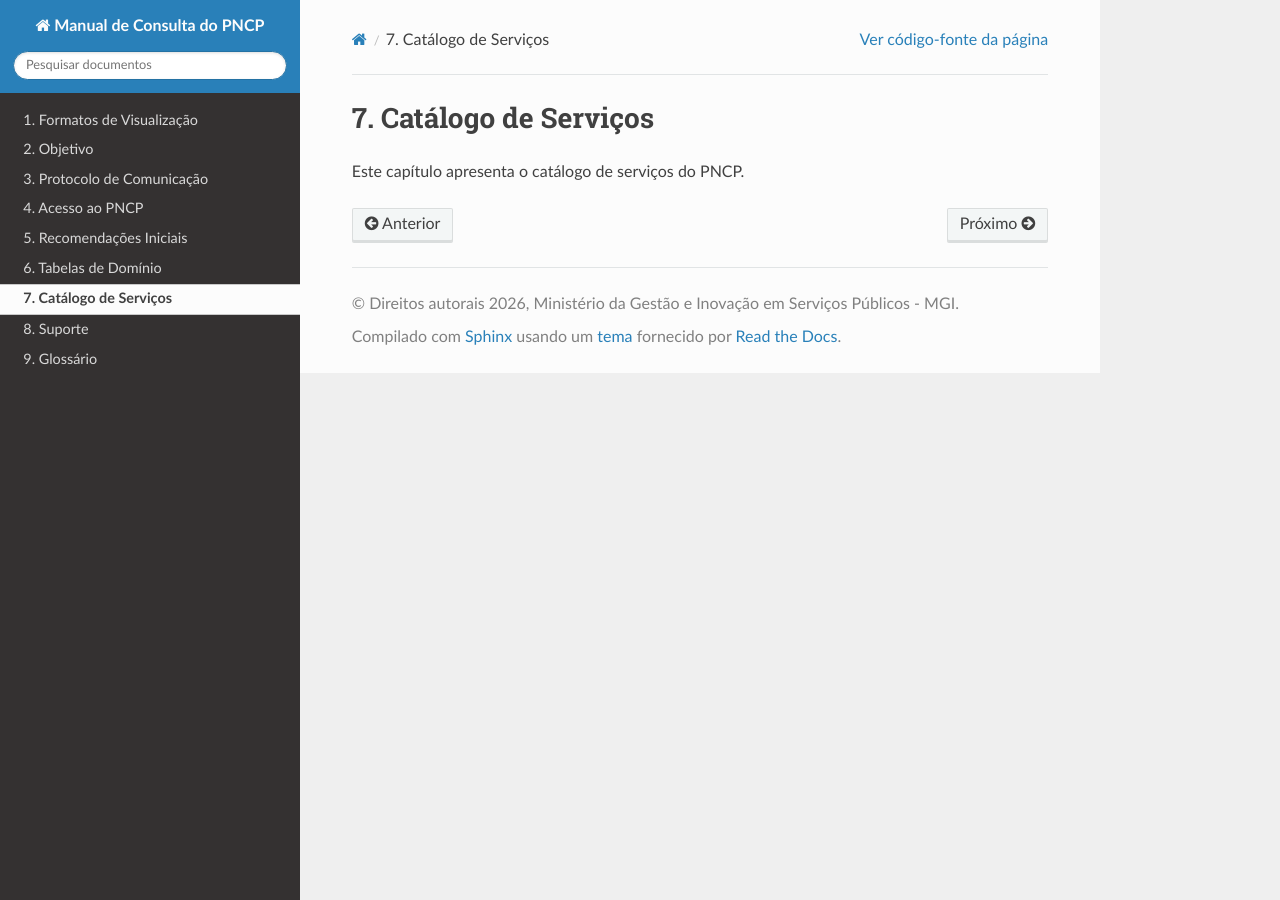
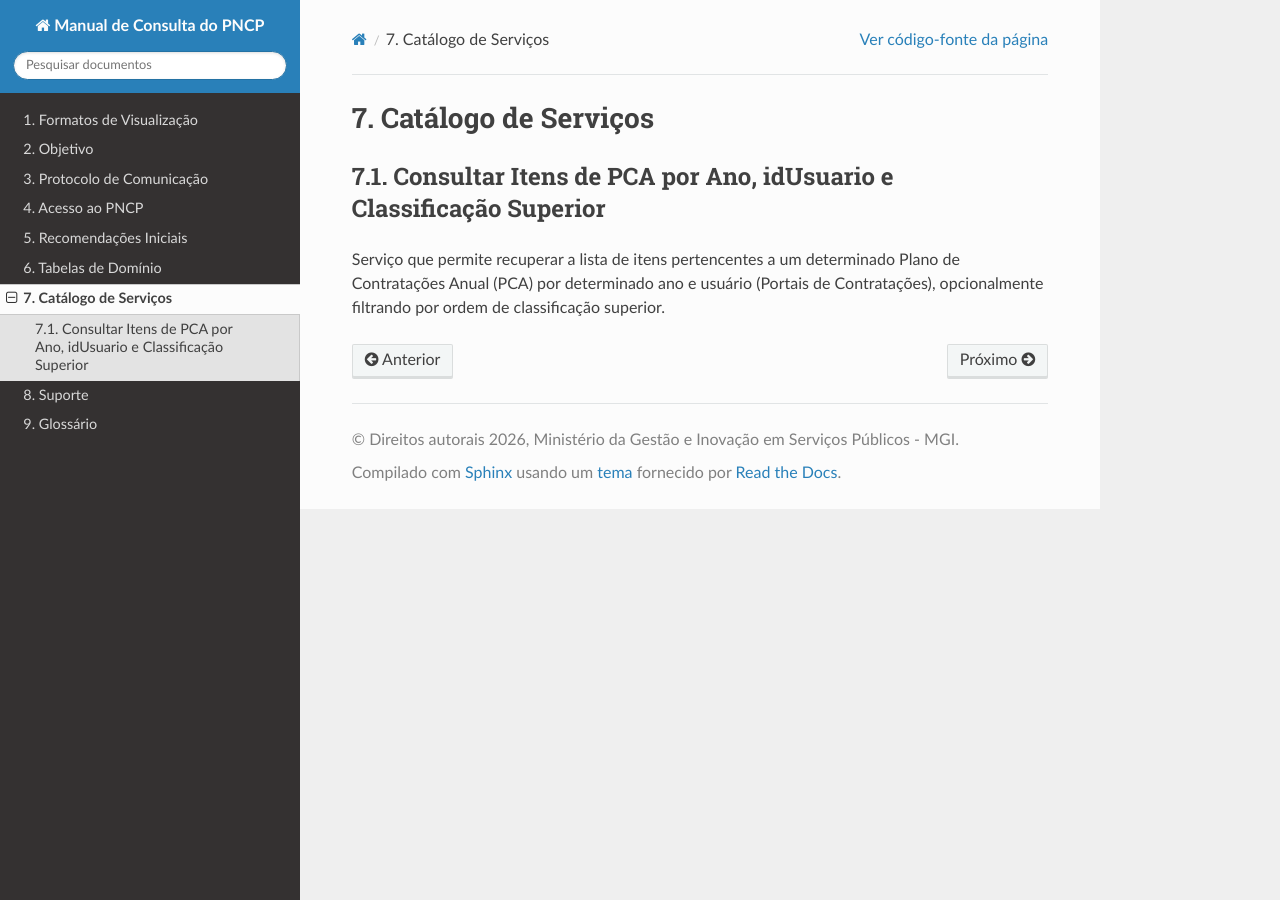
Before and after one commit to sofiaestrelab/Manual-de-Consulta-do-PNCP, a Sphinx documentation site: the page built from docs/source/catalogo_de_servicos.rst, in a window 1280 px wide. Built offline with Sphinx 7.4.7 and the Read the Docs theme 3.1.0, drawn with Linux system fonts in a browser that asks for light colours.

Commit message:
Update service catalog with PCA item query details
Added a new service description for PCA items retrieval.

```diff
--- a/docs/source/catalogo_de_servicos.rst
+++ b/docs/source/catalogo_de_servicos.rst
@@ -1,4 +1,8 @@
 Catálogo de Serviços
 ====================
 
-Este capítulo apresenta o catálogo de serviços do PNCP.
+Consultar Itens de PCA por Ano, idUsuario e Classificação Superior
+------------------------------------------------------------------
+
+Serviço que permite recuperar a lista de itens pertencentes a um determinado Plano de Contratações Anual (PCA) por determinado ano e usuário (Portais de
+Contratações), opcionalmente filtrando por ordem de classificação superior.
```
